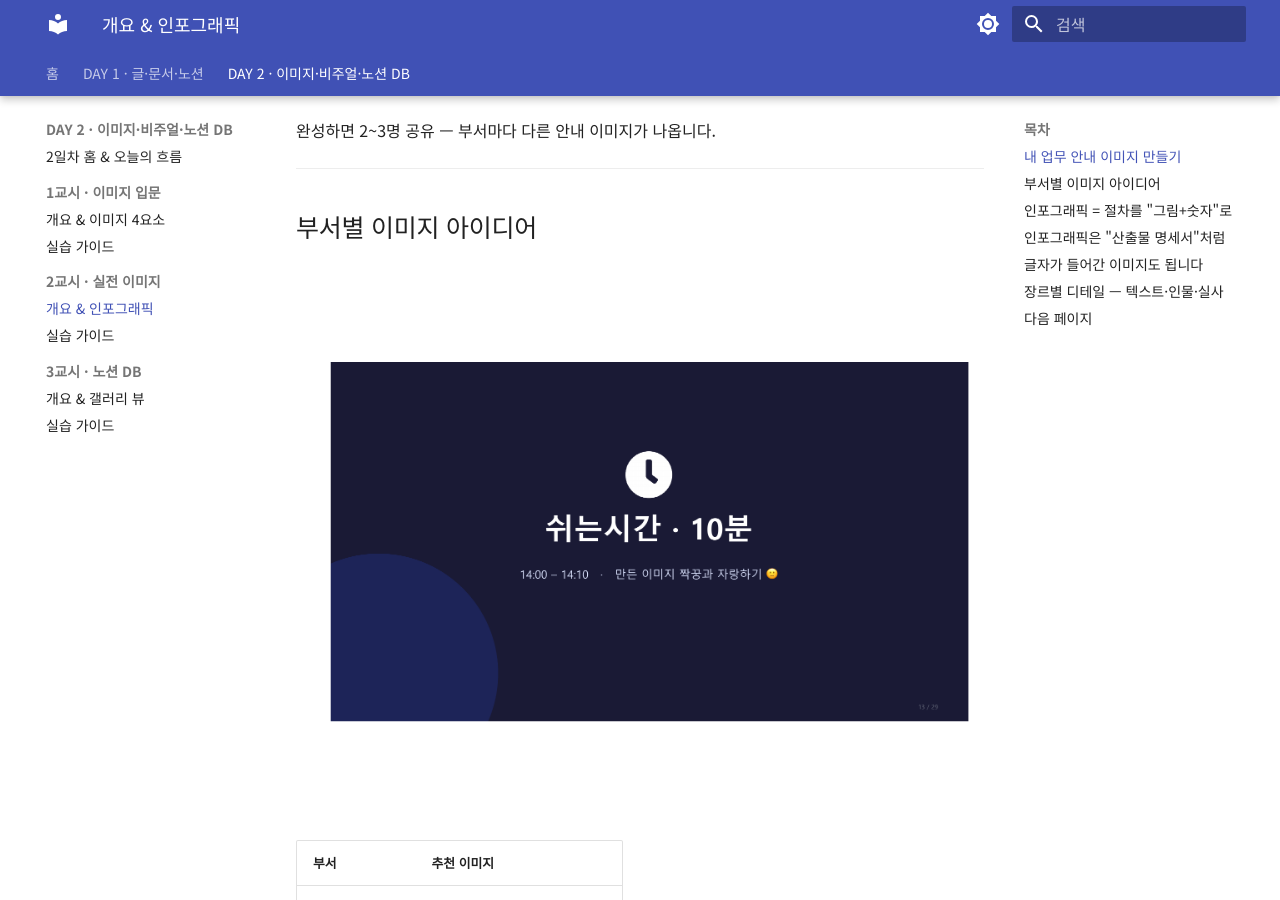
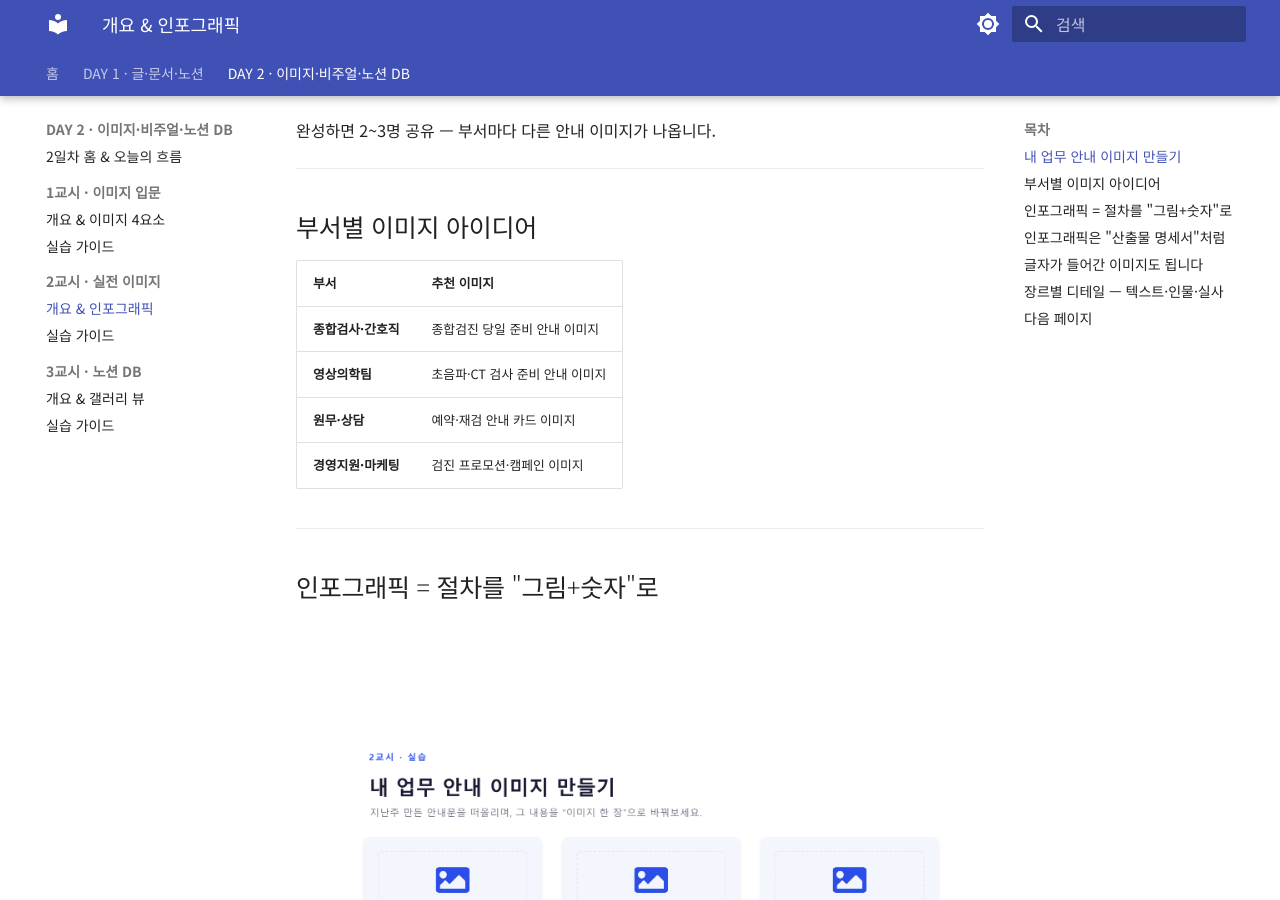
Before and after one commit to skilleat-labs/ai-guide, an MkDocs documentation site: the page built from docs/day2/session5/index.md, in a window 1280 px wide and 900 px high, scrolled down 1101 px. Built offline with MkDocs 1.6.1 and Material for MkDocs 9.7.7, drawn with Linux system fonts in a browser that asks for light colours.

Commit message:
Remove 지브리풍 keyword and session5 부서별 이미지 thumbnail
Co-Authored-By: Claude Sonnet 4.6 <noreply@anthropic.com>

```diff
--- a/docs/day2/session5/index.md
+++ b/docs/day2/session5/index.md
@@ -50,10 +50,6 @@
 ---
 
 ## 부서별 이미지 아이디어
-
-<figure markdown>
-  ![부서별 이미지 아이디어](../../assets/images/day2/slide-22.png){ width="700" }
-</figure>
 
 | 부서 | 추천 이미지 |
 |------|------------|
```
Also changed, not shown: docs/day2/session4/index.md (+0 -1 lines).
